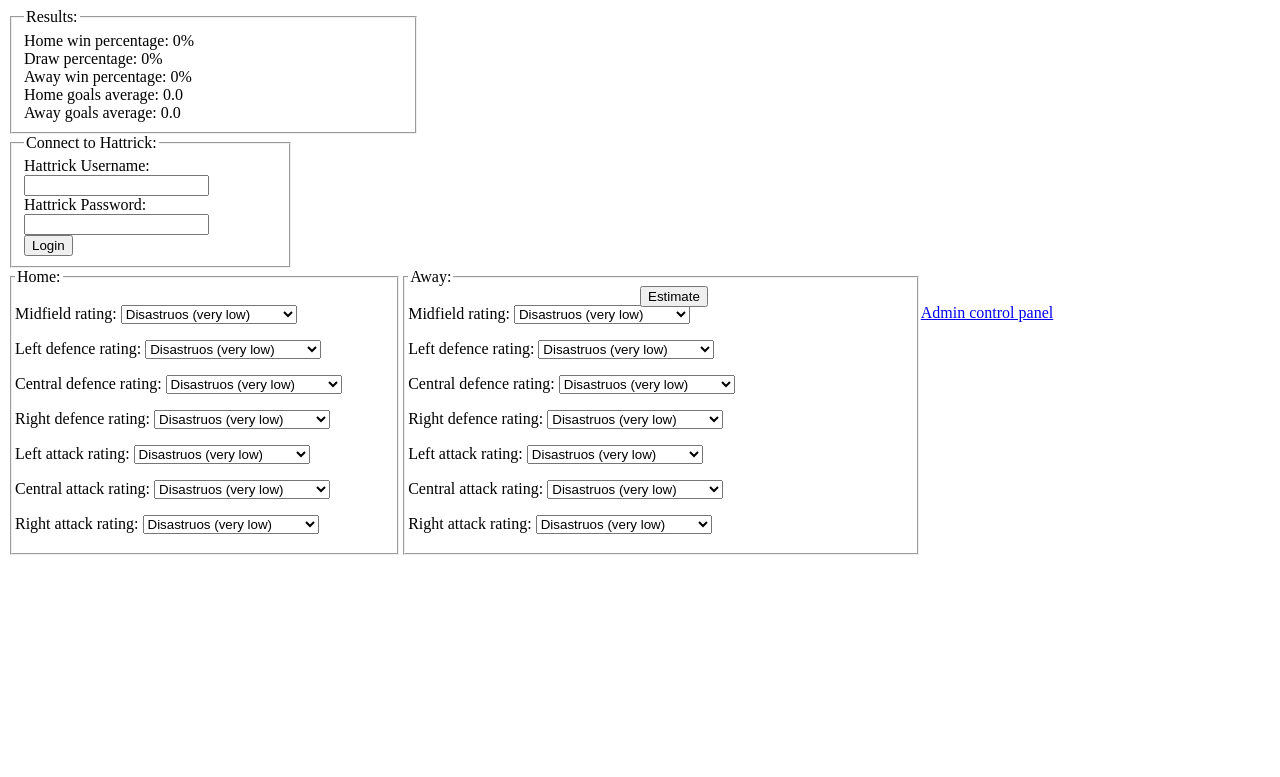
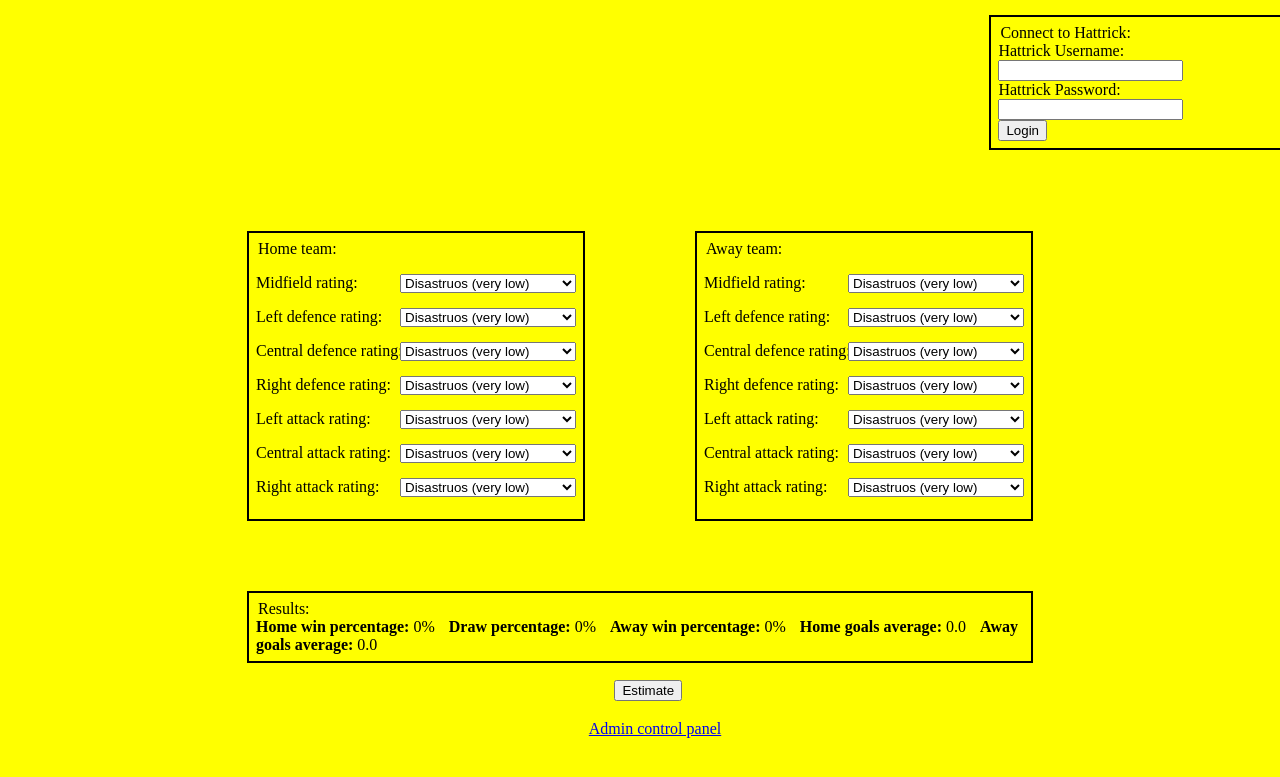
Before and after one commit to Zanardi1/HT-Match-Predictor-Py, a Flask app: page / in a window 1280 px wide. Shown: the top 777 px of the page. Run offline with Flask 2, Linux system fonts and the light colour scheme.

Commit message:
Designing index page

```diff
--- a/application/admin/admin_routes.py
+++ b/application/admin/admin_routes.py
@@ -4,6 +4,6 @@ from flask import render_template
 admin_bp = Blueprint('admin_bp', __name__, template_folder='templates', static_folder='static')
 
 
-@admin_bp.route('/')
+@admin_bp.route('/admin/templates')
 def admin():
     return render_template('admin.html')
--- a/application/admin/templates/admin.html
+++ b/application/admin/templates/admin.html
@@ -1,3 +1,5 @@
+{%extends 'main.html'%}
+
 <!DOCTYPE html>
 <html lang="en">
 <head>
--- a/application/static/index.css
+++ b/application/static/index.css
@@ -1,24 +1,16 @@
 body {
-        background-color: white;
+        background-color: yellow;
 }
 
-#Home {
-        padding: 3px;
-        width: 300px;
-        float:left;
-        width: 30%;
-}
-
-#Away {
-        padding: 3px;
-        width: 300px;
-        float:left;
-        width: 40%;
+select {
+        position: fixed;
+        align: right;
 }
 
 #Estimation {
-        position: absolute;
-        left: 50%
+        position: fixed;
+        left: 48%;
+        top: 85%;
 }
 
 #HattrickLogin {
@@ -26,5 +18,51 @@ body {
 }
 
 #Results {
-        width: 30%;
+        position: fixed;
+        width: 60%;
+        top: 75%;
+        left: 20%;
+        outline: 2px solid black;
+        outline-offset: 7px;
 }
+
+#Home {
+        position: fixed;
+        top: 30%;
+        left: 20%;
+        width: 25%;
+        outline: 2px solid black;
+        outline-offset: 7px;
+}
+
+#Away {
+        position: fixed;
+        top: 30%;
+        left: 55%;
+        outline: 2px solid black;
+        outline-offset: 7px;
+        width: 25%;
+}
+
+#HattrickConnect {
+        position: absolute;
+        outline: 2px solid black;
+        outline-offset: 7px;
+        top: 3%;
+        left: 78%
+}
+
+#AdminCP {
+        position: fixed;
+        top:90%;
+        left: 46%;
+}
+
+.ResultsClass {
+        margin-right: 10px;
+}
+
+.RatingsClass {
+        position: absolute;
+        left: 45%;
+}
--- a/application/templates/interface.html
+++ b/application/templates/interface.html
@@ -8,40 +8,42 @@
 
 <body>
     {%block content%}
-        <fieldset id="Results">
-            <legend>Results:</legend>
-            <label>Home win percentage: 0%</label><br>
-            <label>Draw percentage: 0%</label><br>
-            <label>Away win percentage: 0%</label><br>
-            <label>Home goals average: 0.0</label><br>
-            <label>Away goals average: 0.0</label><br>
-        </fieldset>
-        <fieldset id="HattrickLogin">
+        <div id="HattrickConnect">
             <legend>Connect to Hattrick:</legend>
-            <label for="HattrickUsername">Hattrick Username:</label>
+            <label for="HattrickUsername" class="ResultsClass">Hattrick Username:</label>
             <input type="text" id="HattrickUsername"><br>
-            <label for="HattrickPassword">Hattrick Password:</label>
+            <label for="HattrickPassword" class="ResultsClass">Hattrick Password:</label>
             <input type="password" id="HattrickPassword"><br>
             <input type="submit" value="Login"><br>
-        </fieldset>
+        </div>
+        <div>
         {%for status in statuses%}
-            <fieldset id="{{status}}">
-                <legend>{{status}}:</legend>
+            <div id="{{status}}">
+                <legend>{{status}} team:</legend>
                 {%for position in positions%}
                 <p>
-                    <label for="{{status}} {{position}}">{{position}} rating:</label>
-                    <select id="{{status}} {{position}}">
+                    <label for="{{status}} {{position}}" class="ResultsClass">{{position}} rating:</label>
+                    <select id="{{status}} {{position}}" class="RatingsClass">
                     {%for rating in ratings%}
                         <option value="{{ratings[rating]}}">{{ratings[rating]}}</option>
                     {%endfor%}
                     </select>
                 </p>
                 {%endfor%}
-            </fieldset>
+            </div>
         {%endfor%}
+        </div>
         <br>
+        <div id="Results">
+            <legend>Results:</legend>
+            <label class="ResultsClass"><b>Home win percentage:</b> 0%</label>
+            <label class="ResultsClass"><b>Draw percentage:</b> 0%</label>
+            <label class="ResultsClass"><b>Away win percentage:</b> 0%</label>
+            <label class="ResultsClass"><b>Home goals average:</b> 0.0</label>
+            <label><b>Away goals average:</b> 0.0</label>
+        </div>
         <input type="button" value="Estimate" id="Estimation"><br>
-        <a href="admin/admin.html">Admin control panel</a>
+        <a href="{{url_for('admin_bp.admin',filename='admin.html')}}" id="AdminCP">Admin control panel</a>
     {%endblock%}
 </body>
 </html>
```
